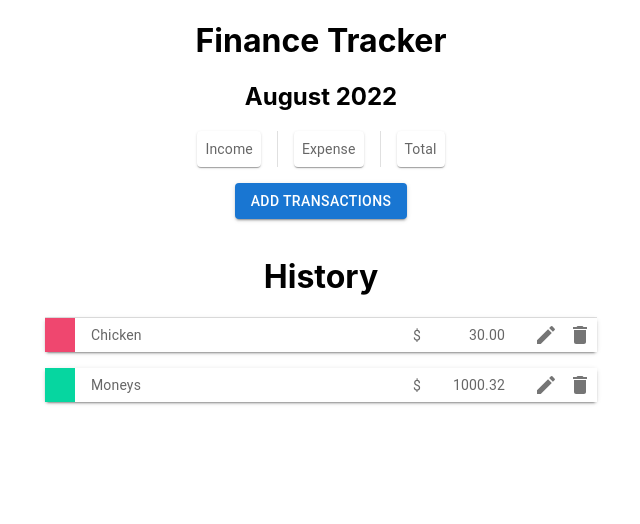
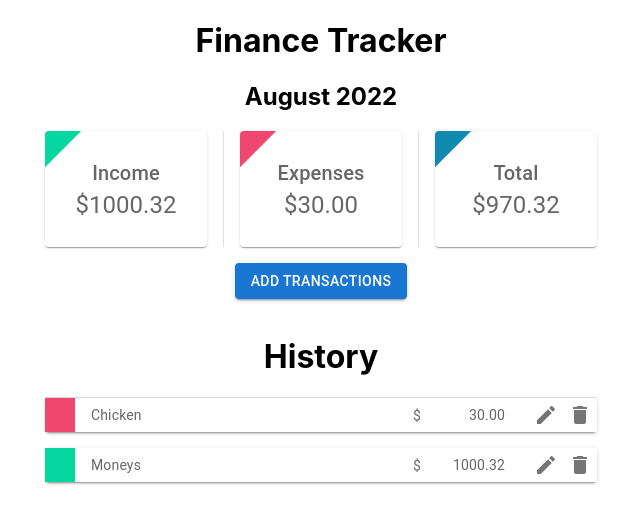
Before and after one commit to js-chun/expense-tracker, a React (Create React App) app: page / in a window 1280 px wide. Shown: the top 524 px of the page, without its empty margins (319-959 px from the left). Built offline with nearby package versions, Linux system fonts and the light colour scheme.

Commit message:
updated Dashboard component

```diff
--- a/src/FinancesApp.js
+++ b/src/FinancesApp.js
@@ -63,14 +63,13 @@ export default function FinancesApp() {
 			}
 			return transaction
 		})
-		console.log(updatedTransactions)
 		setTransactions(updatedTransactions)
 	}
 
 	return (
 		<Container maxWidth="sm">
 			<h1>Finance Tracker</h1>
-			<FinancesDashboard />
+			<FinancesDashboard transactions={transactions} />
 			<Button
 				onClick={toggleDrawer(true)}
 				variant="contained"
--- a/src/FinancesDashboard.js
+++ b/src/FinancesDashboard.js
@@ -3,17 +3,51 @@ import Paper from "@mui/material/Paper"
 import Stack from "@mui/material/Stack"
 import Divider from "@mui/material/Divider"
 import Box from "@mui/material/Box"
+import Typography from "@mui/material/Typography"
 import { styled } from "@mui/material/styles"
 
-const Item = styled(Paper)(({ theme }) => ({
+const Item = styled(Paper)(({ theme, stripecolor }) => ({
 	backgroundColor: theme.palette.mode === "dark" ? "#1A2027" : "#fff",
 	...theme.typography.body2,
 	padding: theme.spacing(1),
+	position: "relative",
 	textAlign: "center",
 	color: theme.palette.text.secondary,
+	width: "300px",
+	height: "100px",
+	overflow: "hidden",
+	display: "flex",
+	flexDirection: "column",
+	justifyContent: "center",
+	["&::before"]: {
+		content: '""',
+		position: "absolute",
+		width: "30px",
+		height: "100%",
+		left: "0",
+		top: "-50%",
+		backgroundColor: stripecolor,
+		transform: "rotate(45deg)",
+	},
 }))
 
-export default function FinancesDashboard() {
+export default function FinancesDashboard(props) {
+	const { transactions } = props
+
+	const sumIncome = transactions
+		.map((transaction) =>
+			transaction.type === "income" ? +transaction.amount : 0
+		)
+		.reduce((prevValue, currValue) => prevValue + currValue, 0)
+
+	const sumExpenses = transactions
+		.map((transaction) =>
+			transaction.type === "expenses" ? +transaction.amount : 0
+		)
+		.reduce((prevValue, currValue) => prevValue + currValue, 0)
+
+	const total = sumIncome - sumExpenses
+
 	return (
 		<Box>
 			<h2>August 2022</h2>
@@ -22,9 +56,18 @@ export default function FinancesDashboard() {
 				justifyContent="center"
 				divider={<Divider orientation="vertical" flexItem />}
 				spacing={2}>
-				<Item>Income</Item>
-				<Item>Expense</Item>
-				<Item>Total</Item>
+				<Item stripecolor="#06d6a0">
+					<Typography variant="h6">Income</Typography>
+					<Typography variant="h5">${sumIncome.toFixed(2)}</Typography>
+				</Item>
+				<Item stripecolor="#ef476f">
+					<Typography variant="h6">Expenses</Typography>
+					<Typography variant="h5">${sumExpenses.toFixed(2)}</Typography>
+				</Item>
+				<Item stripecolor="#118ab2">
+					<Typography variant="h6">Total</Typography>
+					<Typography variant="h5">${total.toFixed(2)}</Typography>
+				</Item>
 			</Stack>
 		</Box>
 	)
```
